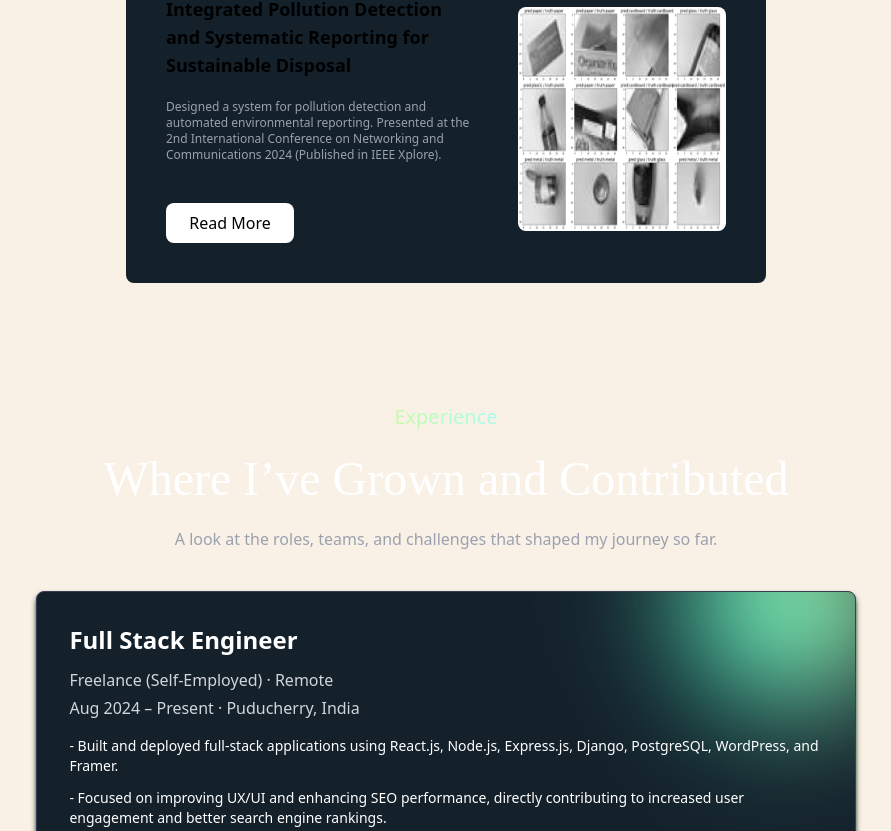
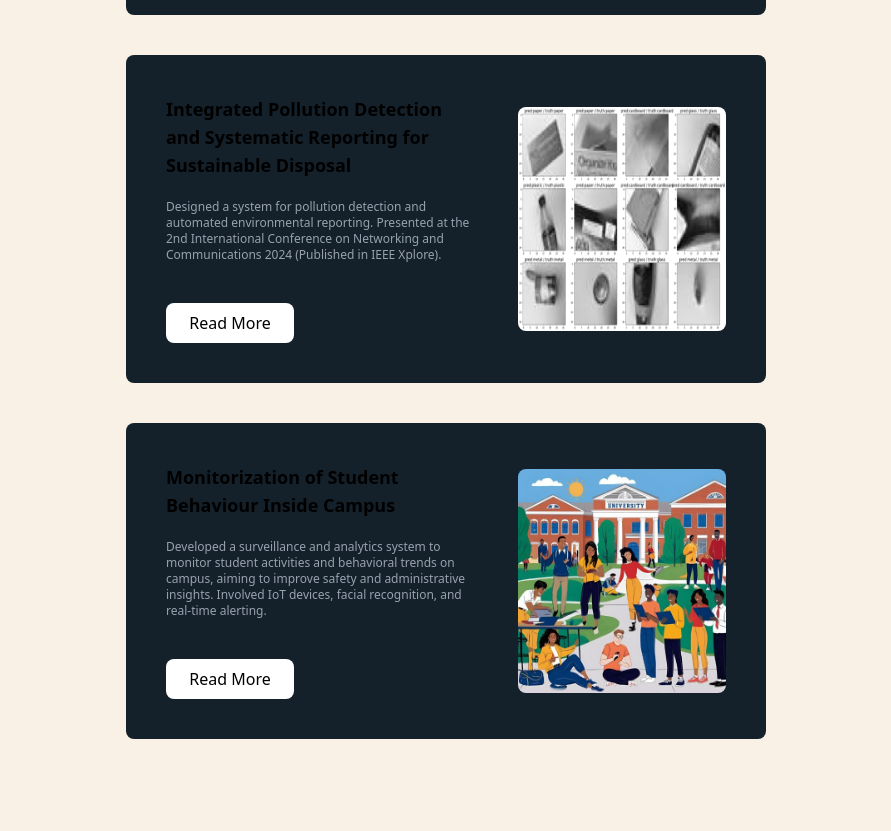
Before and after one commit to sophassamuel/Portfolio-V2, a React (Vite) app: page / in a window 1280 px wide. Shown: the part 5051-5882 px from the top of the page, without its empty margins (194-1085 px from the left). Built offline with nearby package versions, Linux system fonts and the light colour scheme; a web font is replaced by a local one.

Commit message:
feat: Links added to publications

```diff
--- a/src/components/LongCard.jsx
+++ b/src/components/LongCard.jsx
@@ -2,7 +2,7 @@ import React from 'react'
 import { motion } from 'framer-motion'
 import { fadeIn } from '@/assets/Animations/fadeIn'
 
-const LongCard = ({ image, title, description}) => {
+const LongCard = ({ image, title, description, link}) => {
     return (
         <motion.div
             variants={fadeIn('up', 0.5, 1)}
@@ -12,6 +12,7 @@ const LongCard = ({ image, title, description}) => {
             viewport={{ once: true, amount: 0.05 }}
                 className='w-[90%] lg:w-[50%]  flex flex-col-reverse items-center sm:flex-row p-8 sm:p-10  gap-10 bg-[#14212b] backdrop-blur-lg hover:bg-gradient-to-r from-[#14212b] via-[#1f2f3c] to-[#14212b]  rounded-lg  hover:rounded-md hover:shadow-[0px_0px_10px_#05df72] '
         >
+            {console.log(link)}
 
             {/* Text Container */}
             <div className='flex flex-col w-full sm:w-[60%] gap-5 items-center sm:items-start  text-black dark:text-white'>
@@ -21,9 +22,11 @@ const LongCard = ({ image, title, description}) => {
                 <p className='text-xs text-center sm:text-left text-gray-400'>
                     {description}
                 </p>
+                <a href={link} target='_blank'>
                 <button className='w-32 h-10 rounded-lg mt-5 bg-white text-black transition-all duration-300  hover:rounded-md hover:shadow-[3px_3px_0px_#05df72] :translate-x-[0px] :translate-y-[0px] :rounded-2xl :shadow-none'>
                     Read More
                 </button>
+                </a>
             </div>
 
             {/* Image Container */}
--- a/src/sections/Publications.jsx
+++ b/src/sections/Publications.jsx
@@ -1,14 +1,14 @@
 import React from 'react'
 import Title from '../components/Title'
 import LongCard from '../components/LongCard'
-import { image } from 'framer-motion/client'
+import { image, link, title } from 'framer-motion/client'
 import lora from '@/assets/lora.jpg'
 import dental from '@/assets/dental.jpg'
 import sickle from '@/assets/sickle.jpg'
 import prosuggesto from '@/assets/Prosuggesto.png'
 import wastemanagement from '@/assets/wastemanagement.png'
 import helmet from '@/assets/helmet.jpg'
-
+import studentmonitoring from '@/assets/university.jpg'
 
 
 const Publications = () => {
@@ -17,37 +17,50 @@ const Publications = () => {
             title: "Ambulance detection using LoRa",
             description:
                 "Developed a LoRa-based system to detect ambulances for efficient traffic management. Awarded Best Paper at the National Conference on Innovative Research and Advanced Computing.",
-            image: lora
+            image: lora,
+            link: 'https://drive.google.com/file/d/1iRFvX-Y9NnhrvtGS8vln0BXfQ-5AfV4P/view?usp=sharing'
         },
         {
             title: "Revolutionizing Dental Care: Predictive Treatment and Prosthetic Rehabilitation for Malalignment through Virtual Patients and Deep Neural Networks",
             description:
                 "Utilized deep learning and virtual patient modeling to improve dental treatment planning. Presented at the International Conference On Computer Communication And Informatics 2024 (SCOPUS Indexed).",
-            image: dental
+            image: dental,
+            link: 'https://drive.google.com/file/d/1biFAcJq-ZJM6wwl6kHO5RdxLg__2_L6c/view?usp=sharing'
         },
         {
             title: "Prediction of Sickle Cell Anemia",
             description:
                 "Implemented a machine learning model for early detection of sickle cell anemia. Presented at the International Conference On Computer Communication And Informatics 2024 (SCOPUS Indexed).",
-            image: sickle
+            image: sickle,
+            link: 'https://drive.google.com/file/d/1ucVacq9pvtBAcL9OR_DTeMjfAzhPd83_/view?usp=sharing'
         },
         {
             title: "NLP-based Product Recommendation: Utilizing Named Entity Recognition Approach",
             description:
                 "Developed a product recommendation system using NLP and Named Entity Recognition. Presented at the International Conference Trends in Quantum Computing & Emerging Business Technologies (SCOPUS Indexed).",
-            image: prosuggesto
+            image: prosuggesto,
+            link: 'https://drive.google.com/file/d/18XrJ8ppaXH3ZsmcM-FWjkId-Y_MfgoZt/view?usp=sharing'
         },
         {
             title: "Monitoring Industrial Protection Gear Using Intelligent System",
             description:
                 "Built an intelligent system to monitor industrial safety gear usage. Presented at the 2nd International Conference on Networking and Communications 2024 (Published in IEEE Xplore).",
-            image: helmet
+            image: helmet,
+            link: 'https://www.researchgate.net/publication/380941329_Monitoring_Industrial_Protection_Gear_Using_Intelligent_System'
         },
         {
             title: "Integrated Pollution Detection and Systematic Reporting for Sustainable Disposal",
             description:
                 "Designed a system for pollution detection and automated environmental reporting. Presented at the 2nd International Conference on Networking and Communications 2024 (Published in IEEE Xplore).",
-            image: wastemanagement
+            image: wastemanagement,
+            link: 'https://www.researchgate.net/publication/380941306_Optimizing_Waste_Management_Integrated_Pollution_Detection_and_Systematic_Reporting_for_Sustainable_Disposal'
+        },
+        {
+            title: "Monitorization of Student Behaviour Inside Campus",
+            description:
+                "Developed a surveillance and analytics system to monitor student activities and behavioral trends on campus, aiming to improve safety and administrative insights. Involved IoT devices, facial recognition, and real-time alerting.",
+            image: studentmonitoring,
+            link: "https://www.altechgroups.com/publication/admin/portal/books/book_pdf_17248217643021.pdf#page=91"
         }
     ];
 
@@ -61,15 +74,16 @@ const Publications = () => {
                 sub={'A collection of research papers, articles, and written contributions across various domains.'}
             />
 
-            <div className='flex flex-col justify-center items-center gap-5 py-10'>
+            <div className='flex flex-col justify-center items-center gap-10 py-10'>
                 {papers.map((item, index) => {
-                    const { image, title, description } = item
+                    const { image, title, description, link } = item
                     return (
                         < LongCard
                             key={index}
                             image={image}
                             title={title}
                             description={description}
+                            link={link}
                         />
                     );
                 })}
```
Also changed, not shown: src/assets/university.jpg (added).
